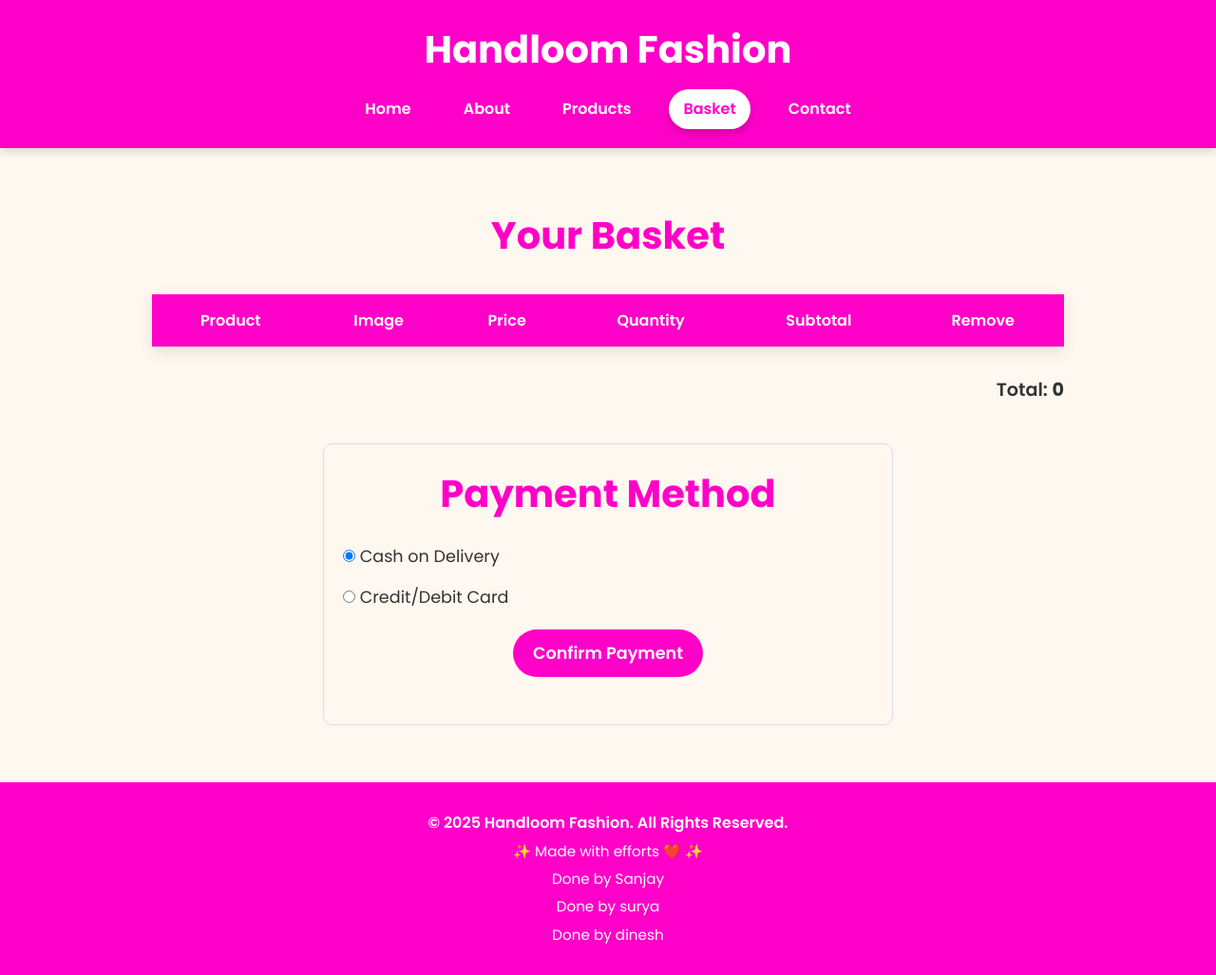
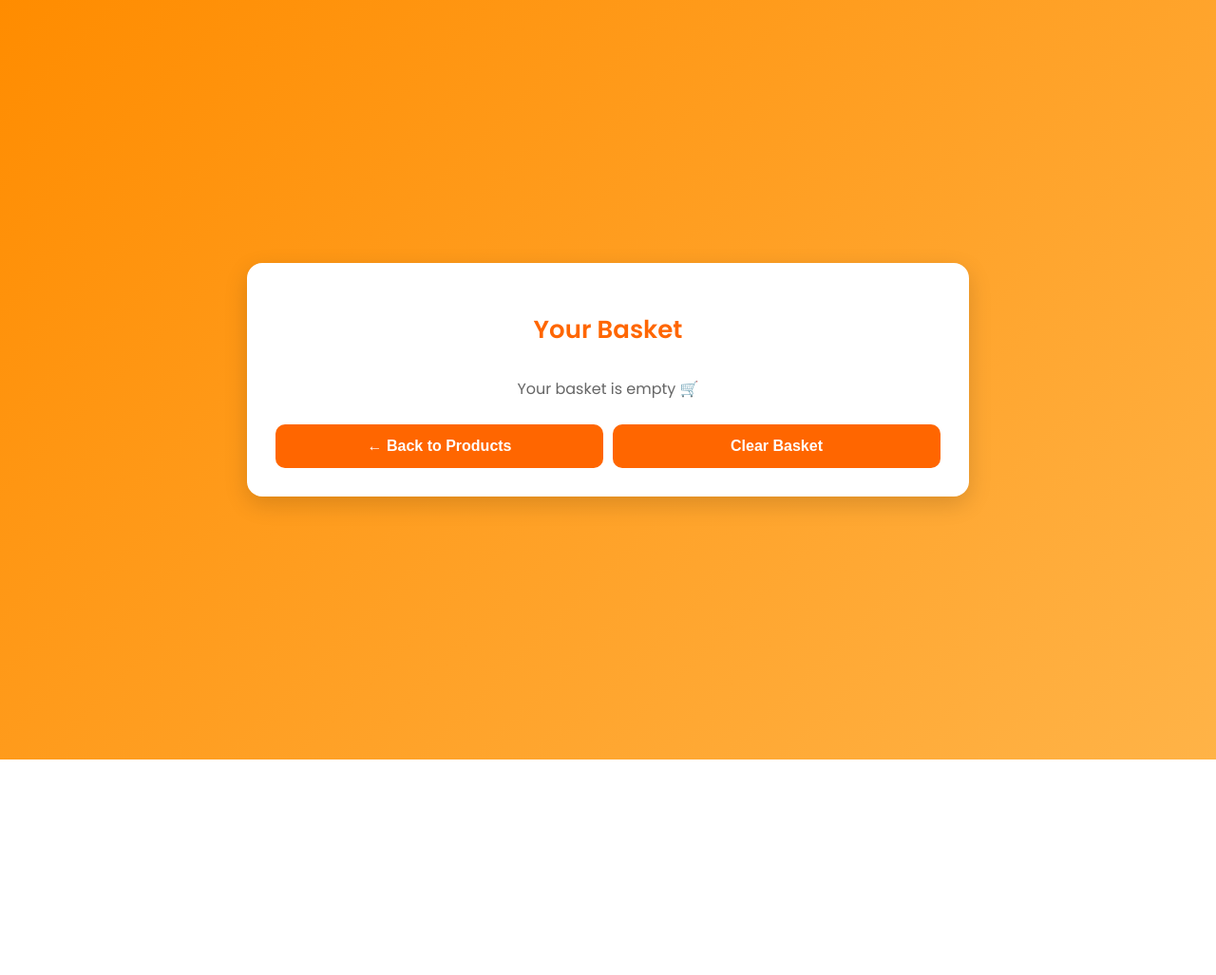
Before and after one commit to Sanjay823coder/handloom-products, a website: page basket.html in a window 1280 px wide. Shown: the whole page at 95% size. After the commit the page ends 800 px from the top, so only its background shows below. Drawn offline with Linux system fonts and the light colour scheme.

Commit message:
Update basket.html

```diff
--- a/basket.html
+++ b/basket.html
@@ -3,209 +3,174 @@
 <head>
   <meta charset="UTF-8">
   <meta name="viewport" content="width=device-width, initial-scale=1.0">
-  <title>Basket - Handloom Fashion</title>
-  <link href="https://fonts.googleapis.com/css2?family=Poppins:wght@400;600;700&display=swap" rel="stylesheet">
+  <title>Your Basket - Handloom Fashion</title>
+  <link href="https://fonts.googleapis.com/css2?family=Poppins:wght@400;600&display=swap" rel="stylesheet">
   <style>
-    * { margin: 0; padding: 0; box-sizing: border-box; font-family:'Poppins', Arial, sans-serif; }
-    body { background:#fff8f0; color:#333; line-height:1.6; }
-    a { text-decoration:none; color:inherit; }
-
-    header { background: linear-gradient(90deg, #ff00c8, #ff00c8); padding:20px 0; text-align:center; color:#fff; box-shadow:0 2px 10px rgba(0,0,0,0.2); position:sticky; top:0; z-index:1000; }
-    header h1 { font-size:2.5rem; font-weight:700; margin-bottom:10px; }
-    nav { display:flex; justify-content:center; gap:25px; flex-wrap:wrap; }
-    nav a { color:#fff; font-weight:600; padding:8px 15px; border-radius:25px; }
-    nav a:hover, nav a.active { background:#fff; color:#ff00c8; box-shadow:0 4px 10px rgba(0,0,0,0.2); }
-
-    main { max-width:1000px; margin:60px auto; padding:0 20px; }
-    h2 { text-align:center; color:#ff00c8; font-size:2.5rem; margin-bottom:30px; }
-
-    .basket-table { width:100%; border-collapse:collapse; margin-bottom:30px; box-shadow:0 4px 15px rgba(0,0,0,0.1); }
-    .basket-table th, .basket-table td { padding:15px; text-align:center; border-bottom:1px solid #ddd; }
-    .basket-table th { background:#ff00c8; color:#fff; font-weight:600; }
-    .basket-table img { width:80px; height:auto; border-radius:5px; }
-
-    .quantity input { width:50px; padding:5px; text-align:center; border-radius:5px; border:1px solid #ccc; }
-    .remove-btn { background:#ff00c8; color:#fff; padding:6px 12px; border:none; border-radius:5px; cursor:pointer; transition:0.3s; }
-    .remove-btn:hover { background:#ff1a1a; }
-
-    .total-section { text-align:right; margin-top:20px; font-size:1.2rem; font-weight:600; }
-    .checkout-btn { display:block; width:200px; margin:20px auto 30px auto; padding:12px; background:#ff00c8; color:#fff; font-size:1.1rem; font-weight:600; border:none; border-radius:30px; cursor:pointer; transition:0.3s; }
-    .checkout-btn:hover { background:#ff00c8; }
-
-    .payment-section { max-width:600px; margin:40px auto; padding:20px; border:1px solid #ddd; border-radius:10px; background:#fff8f0; }
-    .payment-section h2 { text-align:center; color:#ff00c8; margin-bottom:20px; }
-    .card-details input { display:block; width:100%; margin:8px 0; padding:10px; border-radius:5px; border:1px solid #ccc; }
-
-    footer { text-align:center; padding:30px 20px; background:linear-gradient(90deg,#ff00c8,#ff00c8); color:#fff; font-weight:600; }
-    footer .highlight { margin-top:5px; font-size:0.95rem; font-weight:400; }
-
-    @media(max-width:768px) { .basket-table th, .basket-table td { font-size:0.9rem; padding:10px; } .checkout-btn { width:100%; } }
-    @media(max-width:480px) { h2 { font-size:2rem; } nav { gap:15px; } }
+    body {
+      font-family: 'Poppins', sans-serif;
+      background: linear-gradient(135deg, #ff8c00, #ffb347);
+      margin: 0;
+      padding: 0;
+      min-height: 100vh;
+      display: flex;
+      align-items: center;
+      justify-content: center;
+    }
+    .container {
+      width: 90%;
+      max-width: 700px;
+      background: #fff;
+      padding: 30px;
+      border-radius: 16px;
+      box-shadow: 0 8px 25px rgba(0, 0, 0, 0.15);
+      animation: fadeIn 0.8s ease-in-out;
+    }
+    @keyframes fadeIn {
+      from { opacity: 0; transform: translateY(20px); }
+      to { opacity: 1; transform: translateY(0); }
+    }
+    h2 {
+      text-align: center;
+      color: #ff6600;
+      font-weight: 600;
+      margin-bottom: 25px;
+      font-size: 26px;
+    }
+    .item {
+      display: flex;
+      align-items: center;
+      justify-content: space-between;
+      padding: 12px 0;
+      border-bottom: 1px solid #f0f0f0;
+      transition: all 0.3s ease;
+    }
+    .item:last-child { border-bottom: none; }
+    .item img { width: 60px; border-radius: 8px; margin-right: 10px; }
+    .item-details { flex: 1; display: flex; flex-direction: column; }
+    .item-name { font-weight: 500; color: #333; }
+    .item-price { color: #444; font-weight: 500; margin-top: 5px; }
+    .qty-controls { display: flex; align-items: center; gap: 5px; margin-top: 5px; }
+    .qty-controls button {
+      padding: 4px 8px;
+      background: #ff6600;
+      color: white;
+      border: none;
+      border-radius: 5px;
+      cursor: pointer;
+    }
+    .remove-btn {
+      background: transparent;
+      border: none;
+      color: #ff3300;
+      font-size: 14px;
+      cursor: pointer;
+    }
+    .total { text-align: right; font-weight: 600; color: #333; font-size: 18px; margin-top: 20px; }
+    .buttons {
+      display: flex;
+      justify-content: space-between;
+      gap: 10px;
+      flex-wrap: wrap;
+      margin-top: 25px;
+    }
+    .buttons button {
+      flex:1;
+      padding: 14px;
+      background-color: #ff6600;
+      color: white;
+      border: none;
+      font-size: 16px;
+      font-weight: 600;
+      border-radius: 10px;
+      cursor: pointer;
+      transition: background 0.3s ease;
+    }
+    .buttons button:hover { background-color: #e65c00; }
+    .empty { text-align: center; color: #666; font-size: 16px; margin-top: 30px; }
+    @media (max-width:480px) {
+      .buttons { flex-direction: column; }
+    }
   </style>
 </head>
 <body>
+  <div class="container">
+    <h2>Your Basket</h2>
+    <div id="basketItems"></div>
+    <div class="total" id="totalPrice"></div>
 
-<header>
-  <h1>Handloom Fashion</h1>
-  <nav>
-    <a href="index.html">Home</a>
-    <a href="about.html">About</a>
-    <a href="products.html">Products</a>
-    <a href="basket.html" class="active">Basket</a>
-    <a href="contact.html">Contact</a>
-  </nav>
-</header>
-
-<main>
-  <h2>Your Basket</h2>
-  <table class="basket-table">
-    <thead>
-      <tr>
-        <th>Product</th>
-        <th>Image</th>
-        <th>Price</th>
-        <th>Quantity</th>
-        <th>Subtotal</th>
-        <th>Remove</th>
-      </tr>
-    </thead>
-    <tbody>
-      <!-- Dynamic rows populated by JS -->
-    </tbody>
-  </table>
-
-  <div class="total-section">
-    Total: <strong id="total">0</strong>
+    <div class="buttons">
+      <button onclick="window.location.href='index.html'">← Back to Products</button>
+      <button id="proceedBtn" onclick="window.location.href='delivery.html'">Proceed to Delivery</button>
+      <button onclick="clearBasket()">Clear Basket</button>
+    </div>
   </div>
 
-  <!-- Payment Section -->
-  <section class="payment-section">
-    <h2>Payment Method</h2>
+  <script>
+    function displayBasket() {
+      let basket = JSON.parse(localStorage.getItem('basket')) || [];
+      const basketContainer = document.getElementById('basketItems');
+      const totalDisplay = document.getElementById('totalPrice');
+      basketContainer.innerHTML = "";
+      let total = 0;
 
-    <form id="payment-form">
-      <div style="margin-bottom:15px; font-size:1.1rem;">
-        <input type="radio" name="payment" id="cod" value="Cash on Delivery" checked>
-        <label for="cod">Cash on Delivery</label>
+      if (basket.length === 0) {
+        basketContainer.innerHTML = "<p class='empty'>Your basket is empty 🛒</p>";
+        totalDisplay.textContent = "";
+        document.getElementById("proceedBtn").style.display = "none";
+        return;
+      }
+      document.getElementById("proceedBtn").style.display = "block";
+
+      basket.forEach((item,index) => {
+        basketContainer.innerHTML += `
+          <div class="item">
+            <img src="${item.image}" alt="${item.name}">
+            <div class="item-details">
+              <span class="item-name">${item.name}</span>
+              <span class="item-price">₹${item.price * item.quantity}</span>
+              <div class="qty-controls">
+                <button onclick="decreaseQty(${index})">-</button>
+                <span>${item.quantity}</span>
+                <button onclick="increaseQty(${index})">+</button>
               </div>
-      <div style="margin-bottom:15px; font-size:1.1rem;">
-        <input type="radio" name="payment" id="card" value="Credit/Debit Card">
-        <label for="card">Credit/Debit Card</label>
             </div>
-
-      <div class="card-details" id="card-details" style="display:none;">
-        <input type="text" placeholder="Card Number" id="card-number" required>
-        <input type="text" placeholder="Name on Card" id="card-name" required>
-        <input type="text" placeholder="Expiry (MM/YY)" id="card-expiry" required>
-        <input type="text" placeholder="CVV" id="card-cvv" required>
+            <button class="remove-btn" onclick="removeItem(${index})">Remove</button>
           </div>
-
-      <button type="submit" class="checkout-btn">Confirm Payment</button>
-    </form>
-
-    <p id="payment-message" style="text-align:center; margin-top:10px; color:green;"></p>
-  </section>
-</main>
-
-<footer>
-  <p>&copy; 2025 Handloom Fashion. All Rights Reserved.</p>
-  <p class="highlight">✨ Made with efforts ❤️ ✨</p>
-  <p class="highlight">Done by Sanjay</p>
-    <p class="highlight">Done by surya</p>
-    <p class="highlight">Done by dinesh</p>
-</footer>
-
-<script>
-// Dynamic basket load
-function loadBasket() {
-  const basket = JSON.parse(localStorage.getItem('basket')) || [];
-  const tbody = document.querySelector('.basket-table tbody');
-  tbody.innerHTML = '';
-
-  basket.forEach((product, index) => {
-    const row = document.createElement('tr');
-    row.innerHTML = `
-      <td>${product.name}</td>
-      <td><img src="${product.image}" alt="${product.name}"></td>
-      <td class="price">${product.price}</td>
-      <td class="quantity"><input type="number" value="${product.quantity}" min="1" data-index="${index}"></td>
-      <td class="subtotal">${product.price * product.quantity}</td>
-      <td><button class="remove-btn" data-index="${index}">Remove</button></td>
         `;
-    tbody.appendChild(row);
+        total += item.price * item.quantity;
       });
-
-  updateTotals();
-  attachEvents();
+      totalDisplay.textContent = "Total: ₹" + total;
     }
 
-function updateTotals() {
-  const rows = document.querySelectorAll('.basket-table tbody tr');
-  let total = 0;
-  rows.forEach(row => {
-    const price = parseInt(row.querySelector('.price').textContent);
-    const qty = parseInt(row.querySelector('.quantity input').value);
-    row.querySelector('.subtotal').textContent = price * qty;
-    total += price * qty;
-  });
-  document.getElementById('total').textContent = total;
+    function removeItem(index) {
+      let basket = JSON.parse(localStorage.getItem('basket')) || [];
+      basket.splice(index,1);
+      localStorage.setItem('basket', JSON.stringify(basket));
+      displayBasket();
     }
 
-function attachEvents() {
-  document.querySelectorAll('.quantity input').forEach(input => {
-    input.addEventListener('change', () => {
-      const index = input.dataset.index;
-      let basket = JSON.parse(localStorage.getItem('basket'));
-      if(input.value < 1) input.value = 1;
-      basket[index].quantity = parseInt(input.value);
-      localStorage.setItem('basket', JSON.stringify(basket));
-      updateTotals();
-    });
-  });
-
-  document.querySelectorAll('.remove-btn').forEach(btn => {
-    btn.addEventListener('click', () => {
-      const index = btn.dataset.index;
-      let basket = JSON.parse(localStorage.getItem('basket'));
-      basket.splice(index,1);
-      localStorage.setItem('basket', JSON.stringify(basket));
-      loadBasket();
-    });
-  });
+    function clearBasket() {
+      localStorage.removeItem('basket');
+      displayBasket();
     }
 
-// Payment method toggle
-const codRadio = document.getElementById('cod');
-const cardRadio = document.getElementById('card');
-const cardDetails = document.getElementById('card-details');
-
-codRadio.addEventListener('change', () => cardDetails.style.display='none');
-cardRadio.addEventListener('change', () => cardDetails.style.display='block');
-
-// Payment submission
-document.getElementById('payment-form').addEventListener('submit', e=>{
-  e.preventDefault();
-  const selectedPayment = document.querySelector('input[name="payment"]:checked').value;
-
-  if(selectedPayment==='Credit/Debit Card'){
-    const cardNumber=document.getElementById('card-number').value;
-    const cardName=document.getElementById('card-name').value;
-    const cardExpiry=document.getElementById('card-expiry').value;
-    const cardCvv=document.getElementById('card-cvv').value;
-
-    if(!cardNumber || !cardName || !cardExpiry || !cardCvv){
-      alert('Please fill all card details.');
-      return;
-    }
+    function increaseQty(index) {
+      let basket = JSON.parse(localStorage.getItem('basket')) || [];
+      basket[index].quantity++;
+      localStorage.setItem('basket', JSON.stringify(basket));
+      displayBasket();
     }
 
-  localStorage.removeItem('basket');
-  loadBasket();
-  document.getElementById('payment-message').textContent = `Payment method "${selectedPayment}" selected. Thank you for your order!`;
-});
+    function decreaseQty(index) {
+      let basket = JSON.parse(localStorage.getItem('basket')) || [];
+      if(basket[index].quantity > 1){
+        basket[index].quantity--;
+      }
+      localStorage.setItem('basket', JSON.stringify(basket));
+      displayBasket();
+    }
 
-// Initialize
-loadBasket();
+    displayBasket();
   </script>
-
 </body>
 </html>
```
Lines whose indentation alone changed are shown as unchanged.
